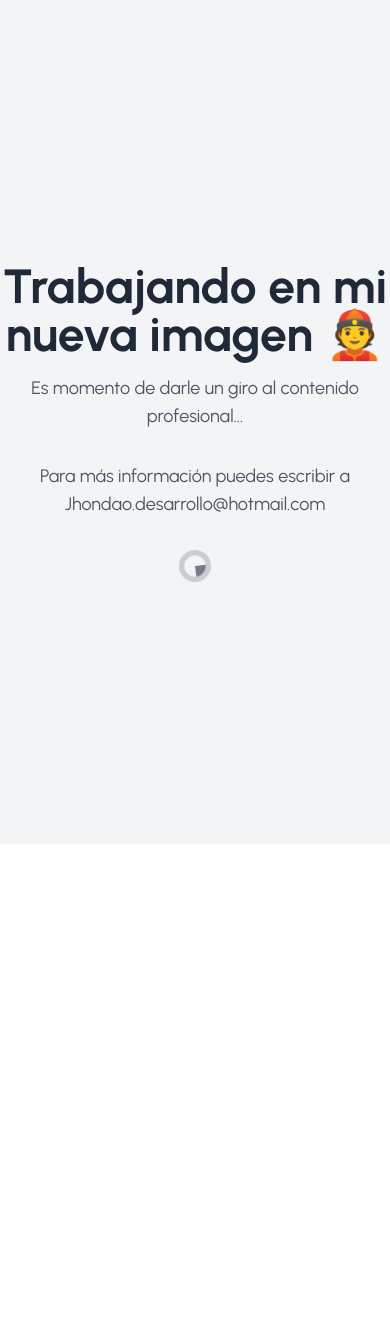
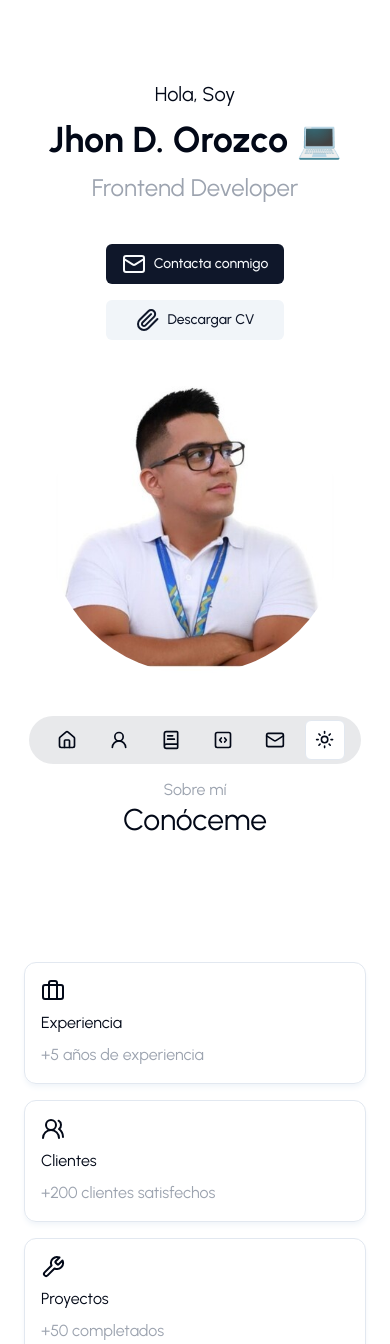
Before and after one commit to Jhondao/Jhonorozco.com, a Next.js app: page / in a window 390 px wide. Shown: the top 1344 px of the page. Before the commit the page ends 844 px from the top, so only its background shows below. Built offline with nearby package versions, Linux system fonts and the light colour scheme.

Commit message:
[ADD] Section de About me

```diff
--- a/app/globals.css
+++ b/app/globals.css
@@ -1,6 +1,13 @@
 @tailwind base;
 @tailwind components;
 @tailwind utilities;
+
+
+html, body{
+  height: 100%;
+  scroll-behavior: smooth;
+}
+
 
 @layer base {
   :root {
--- a/app/page.tsx
+++ b/app/page.tsx
@@ -1,46 +1,48 @@
 import Navbar from '@/components/navbar';
 import React from 'react';
 import Introduction from '../components/introduction';
+import AboutMe from '@/components/about-me';
 
 export default function Maintenance() {
   return (
-     <div className="flex items-center justify-center min-h-screen bg-gray-100">
-       <div className="text-center">
-         <h1 className="text-5xl font-bold text-gray-800 mb-4">Trabajando en mi nueva imagen 👲</h1>
-         <p className="text-lg text-gray-600 mb-8">
-           Es momento de darle un giro al contenido profesional...
-         </p>
-         <p className="text-lg text-gray-600 mb-8">
-           Para más información puedes escribir a Jhondao.desarrollo@hotmail.com
-         </p>
-         <div>
-           <svg
-             className="animate-spin h-8 w-8 text-gray-600 mx-auto"
-             xmlns="http://www.w3.org/2000/svg"
-             fill="none"
-             viewBox="0 0 24 24"
-           >
-             <circle
-               className="opacity-25"
-               cx="12"
-               cy="12"
-               r="10"
-               stroke="currentColor"
-               strokeWidth="4"
-             ></circle>
-             <path
-               className="opacity-75"
-               fill="currentColor"
-               d="M4 12a8 8 0 018-8v8H4z"
-             ></path>
-           </svg>
-         </div>
-       </div>
-     </div>
+    //  <div className="flex items-center justify-center min-h-screen bg-gray-100">
+    //    <div className="text-center">
+    //      <h1 className="text-5xl font-bold text-gray-800 mb-4">Trabajando en mi nueva imagen 👲</h1>
+    //      <p className="text-lg text-gray-600 mb-8">
+    //        Es momento de darle un giro al contenido profesional...
+    //      </p>
+    //      <p className="text-lg text-gray-600 mb-8">
+    //        Para más información puedes escribir a Jhondao.desarrollo@hotmail.com
+    //      </p>
+    //      <div>
+    //        <svg
+    //          className="animate-spin h-8 w-8 text-gray-600 mx-auto"
+    //          xmlns="http://www.w3.org/2000/svg"
+    //          fill="none"
+    //          viewBox="0 0 24 24"
+    //        >
+    //          <circle
+    //            className="opacity-25"
+    //            cx="12"
+    //            cy="12"
+    //            r="10"
+    //            stroke="currentColor"
+    //            strokeWidth="4"
+    //          ></circle>
+    //          <path
+    //            className="opacity-75"
+    //            fill="currentColor"
+    //            d="M4 12a8 8 0 018-8v8H4z"
+    //          ></path>
+    //        </svg>
+    //      </div>
+    //    </div>
+    //  </div>
 
-    // <main className='pb-40'>
-    //   <Navbar />
-    //   <Introduction />
-    // </main>
+    <main className='pb-40'>
+      <Navbar />
+      <Introduction />
+      <AboutMe />
+    </main>
   );
 }
--- /dev/null
+++ b/components/about-me.tsx
@@ -0,0 +1,50 @@
+import React from "react";
+import Title from "./shared/title";
+import { dataAboutMe } from "@/data";
+import { Button } from "./ui/button";
+import { Phone } from "lucide-react";
+
+export default function AboutMe() {
+  return (
+    <div className="p-6 md:px-12 md:py-30 max-w-5xl mx-auto" id="about-me">
+      <Title title="Sobre mí" subtitle="Conóceme" />
+
+      <div className="frid md:grid-cols-2">
+        <div className="py-12 md_py-9 flex items-center justify-center">
+          {/* CAROUSEL */}
+        </div>
+        <div className="grid md:grid-cols-3 mt-7 gap-4">
+          {dataAboutMe.map((data) => (
+            <div
+              key={data.id}
+              className="border border-white-10 rounded-xl p-4 shadow-md shadow-slate-100 dark:shadow-slate-800"
+            >
+              {data.icon}
+              <p className="my-2"> {data.name}</p>
+              <p className="text-gray-400"> {data.description}</p>
+            </div>
+          ))}
+        </div>
+        <div>
+          <p className="my-8">
+            Como desarrollador web me apasiona el diseño y la usabilidad, por lo
+            que siempre busco crear experiencias de usuario intuitivas y
+            atractivas. Además, me mantengo actualizado en las últimas
+            tendencias y tecnologías en el mundo del desarrollo web para poder
+            ofrecer soluciones innovadoras y eficientes a mis clientes.
+            <br />
+            He trabajado en proyectos de diversa complejidad y tamaño, desde
+            sitios web corporativos hasta aplicaciones web escalables y
+            complejas. También tengo experiencia en la optimización de sitios
+            web para mejorar su rendimiento y velocidad de carga, lo que
+            contribuye a una mejor experiencia de usuario y una mayor
+            visibilidad en los motores de búsqueda.
+          </p>
+            <Button>
+              <Phone size={20} className="mr-2" /> Hablamos
+            </Button>
+        </div>
+      </div>
+    </div>
+  );
+}
--- a/components/introduction.tsx
+++ b/components/introduction.tsx
@@ -5,7 +5,7 @@ import { Mail, Paperclip } from 'lucide-react';
 
 import { buttonVariants } from './ui/button'
 
-import Container from './container';
+import Container from './shared/container';
 
 
 export default function Introduction() {
@@ -25,7 +25,7 @@ export default function Introduction() {
                     </Link>
                 </div>
             </div>
-            <Image src="/img-profile.jpeg" className='rounded-full mt-5' alt="Profile pic" width={500} height={500} />
+            <Image src="/img-profile.jpeg" className='rounded-full mt-10' alt="Profile pic" width={500} height={500} />
         </div>
     </Container>
   )
--- /dev/null
+++ b/components/shared/title.tsx
@@ -0,0 +1,16 @@
+import React from 'react'
+
+interface TitleProps{
+    title: string
+    subtitle: string
+}
+
+export default function Title(props:TitleProps) {
+    const {title, subtitle} = props
+  return (
+    <div className='flex flex-col items-center'>
+        <h3 className='text-gray-400'>{title}</h3>
+        <h2 className='text-3xl'>{subtitle}</h2>
+    </div>
+  )
+}
```
Also changed, not shown: components/shared/container.tsx (renamed from components/container.tsx).
